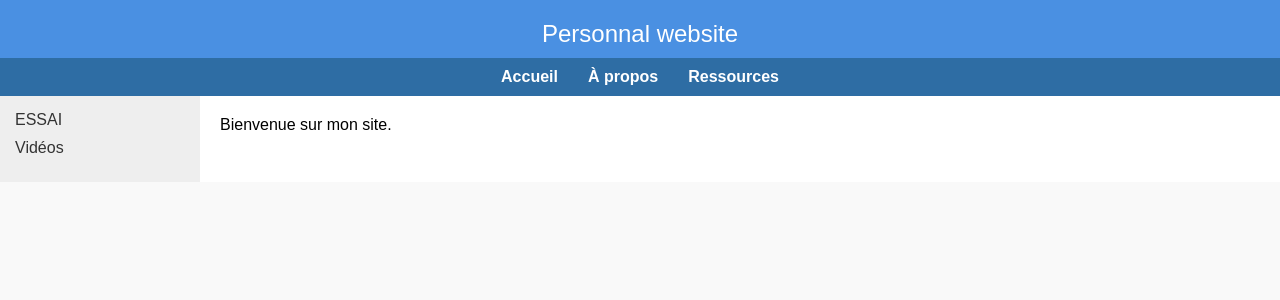
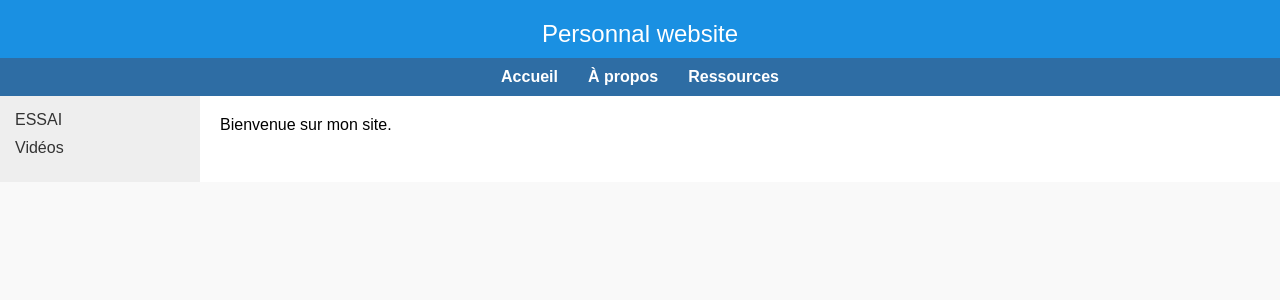
Before and after one commit to bdaire/bdaire.github.io, a Jekyll site: the page built from index.md, in a window 1280 px wide. Shown: the top 300 px of the page. Built offline with Jekyll 4.4.1, drawn with Linux system fonts in a browser that asks for light colours.

Commit message:
Update default.html

```diff
--- a/_layouts/default.html
+++ b/_layouts/default.html
@@ -16,7 +16,7 @@
     }
 
     header {
-      background: #4A90E2;
+      background: #1A90E2;
       color: white;
       padding: 20px 0 10px 0;
       font-size: 24px;
```
